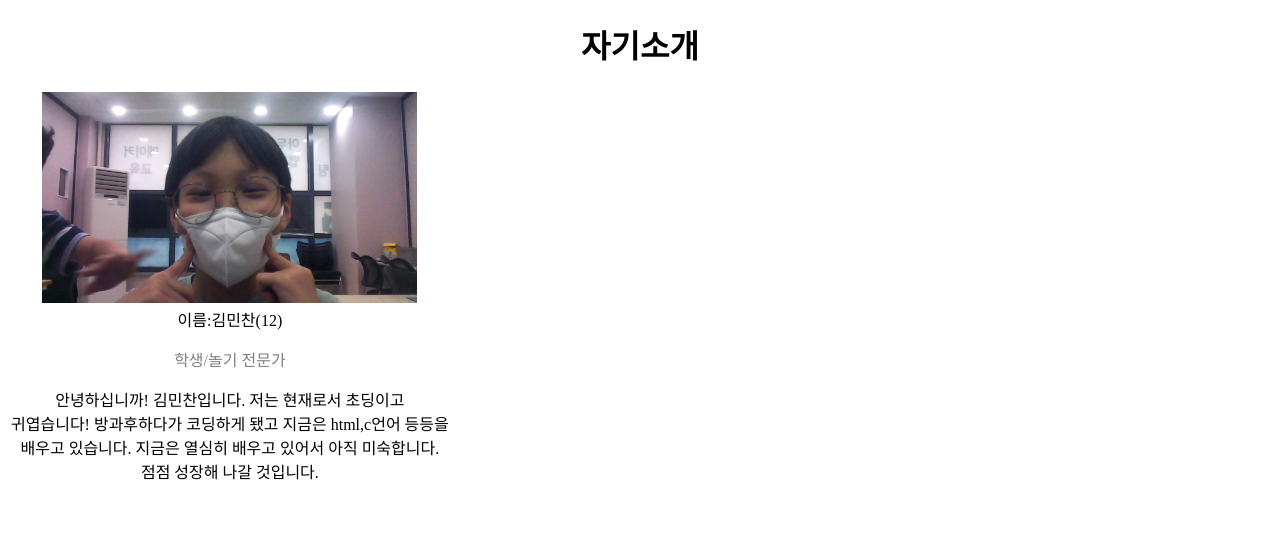
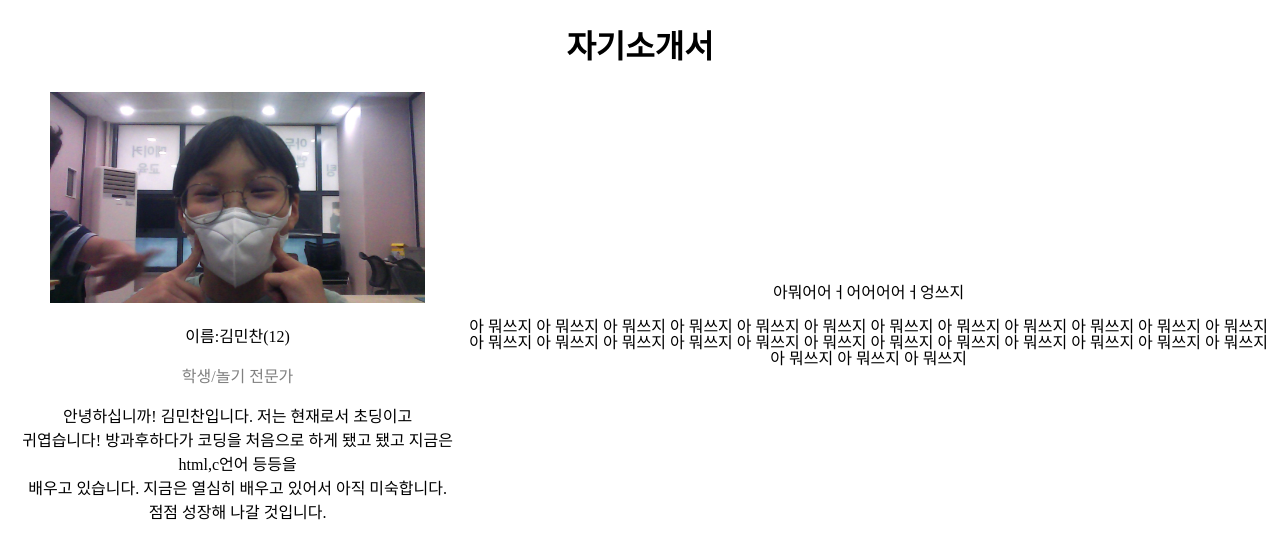
Before and after one commit to kimbanchan/myweb, a plain HTML site: page index.html in a window 1280 px wide. Drawn offline with Linux system fonts and the light colour scheme.

Commit message:
Update index.html

```diff
--- a/index.html
+++ b/index.html
@@ -1,26 +1,43 @@
 <!DOCTYPE html>
 <html lang="ko" dir="ltr">
   <head>
+    <style>
+    #myDIV {
+      line-height: 16px;
+      animation: mymove 5s infinite;
+    }
+
+    @keyframes mymove {
+      50% {line-height: 50px;}
+    }
+    </style>
+
     <link rel="stylesheet" href="minchan.css">
     <meta charset="utf-8">
     <title>반찬이에 대한 소개</title>
   </head>
   <body>
-<h1>자기소개</h1>
+<h1>자기소개서</h1>
    <table>
        <tr>
          <td><img src="http://kimbanchan.github.io/myweb/kimbanchan.jpg" width="375" alt=""><br>
-                   이름:김민찬(12)<br>
+              <p>이름:김민찬(12)</p>
            <p class="g">학생/놀기 전문가</p>
          <p>안녕하십니까! 김민찬입니다. 저는 현재로서 초딩이고<br>
-         귀엽습니다! 방과후하다가 코딩하게 됐고 지금은 html,c언어 등등을<br>
+         귀엽습니다! 방과후하다가 코딩을 처음으로 하게 됐고 됐고 지금은 html,c언어 등등을<br>
          배우고 있습니다. 지금은 열심히 배우고 있어서 아직 미숙합니다.<br>
                   점점 성장해 나갈 것입니다.</p>
 
          </td>
-         <td></td>
+         <td><p>아뭐어어ㅓ어어어어ㅓ엉쓰지<p>
+<div id="myDIV">
+  아 뭐쓰지  아 뭐쓰지  아 뭐쓰지  아 뭐쓰지  아 뭐쓰지  아 뭐쓰지  아 뭐쓰지  아 뭐쓰지  아 뭐쓰지  아 뭐쓰지  아 뭐쓰지  아 뭐쓰지  아 뭐쓰지  아 뭐쓰지  아 뭐쓰지
+    아 뭐쓰지  아 뭐쓰지  아 뭐쓰지  아 뭐쓰지  아 뭐쓰지  아 뭐쓰지  아 뭐쓰지  아 뭐쓰지  아 뭐쓰지  아 뭐쓰지  아 뭐쓰지  아 뭐쓰지
+
+
+
+</div></td>
        </tr>
    </table>
-
   <body>
 </html>
```
